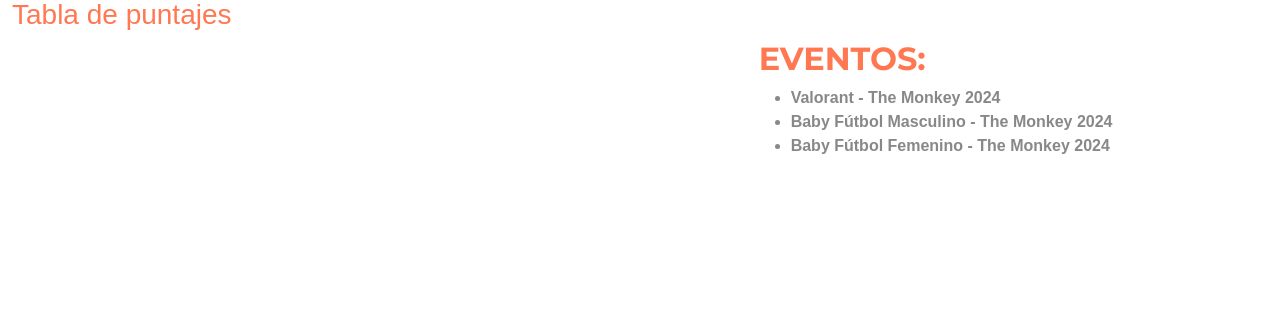
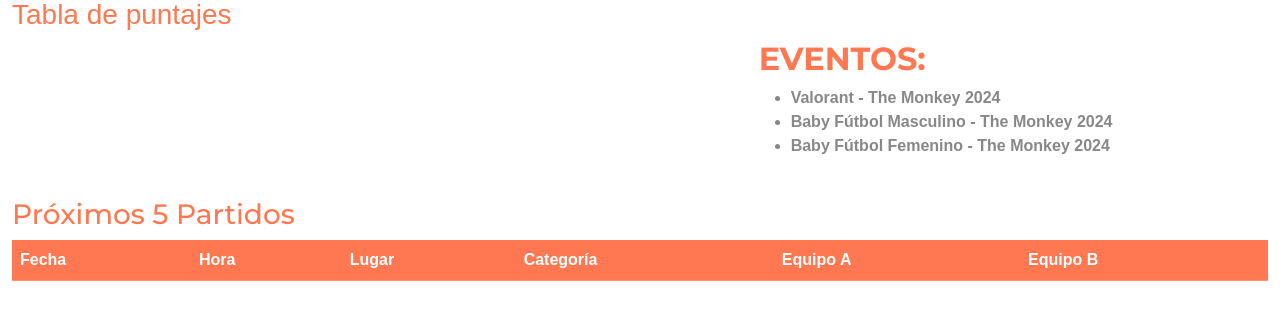
Before and after one commit to DCC-CC4401/2024-1-CC4401-1-grupo-8, a Django app: template quienvaganando/templates/quienvaganando/overview_torneo.html in a window 1280 px wide. Shown: the part 154-474 px from the top of the page. Run offline with Django 3.2, Linux system fonts and the light colour scheme; the template is opened without the code that fills it: values that come from a table or form of the project are taken from there, others are empty; data comes from the database, SQL or seed files in the repository; some libraries are stand-ins or nearby versions.

Commit message:
Tabla en template
Se agrega la tabla de 5 próximos partidos a la template de overview torneo.
Solución de error menor en la view de overview_torneo.

```diff
--- a/quienvaganando/templates/quienvaganando/overview_torneo.html
+++ b/quienvaganando/templates/quienvaganando/overview_torneo.html
@@ -46,6 +46,39 @@
         </ul>
       </div>
     </div>
+
+    <div class="row mt-4">
+      <!-- Columna para los próximos partidos -->
+      <div class="col-12" style="font-family: 'DM Sans', sans-serif;">
+        <h4 class="text-danger fs-3" >Próximos 5 Partidos</h4>
+
+        <table class="table ">
+          <thead>
+            <tr class="table-danger">
+              <th scope="col">Fecha</th>
+              <th scope="col">Hora</th>
+              <th scope="col">Lugar</th>
+              <th scope="col">Categoría</th>
+              <th scope="col">Equipo A</th>
+              <th scope="col">Equipo B</th>
+            </tr>
+          </thead>
+          <tbody>
+            {% for partido in proximos_partidos %}
+            <tr>
+              <td class="fs-5">{{ partido.fecha }}</td>
+              <td class="fs-5">{{ partido.hora }}</td>
+              <td class="fs-5">{{ partido.lugar }}</td>
+              <td class="fs-5">{{ partido.categoria }}</td>
+              <td class="fs-5">{{ partido.nombre_equipo_a }}</td>
+              <td class="fs-5">{{ partido.nombre_equipo_b }}</td>
+            </tr>
+            {% endfor %}
+          </tbody>
+        </table>
+      </div>
+    </div>
+
   </div>
 </body>
 
--- a/quienvaganando/views.py
+++ b/quienvaganando/views.py
@@ -185,5 +185,6 @@ def overview_torneo(request, uuid_torneo):
             "nombre": torneo.nombre,
             "eventos": nombres_eventos,
             "header_tabla": ["Pos.", "Equipo", "1°", "2°", "3°", "Ptje."],
-            "datos_tabla": datos_tabla
+            "datos_tabla": datos_tabla,
+            "proximos_partidos": partidos_proximos
         })
```
